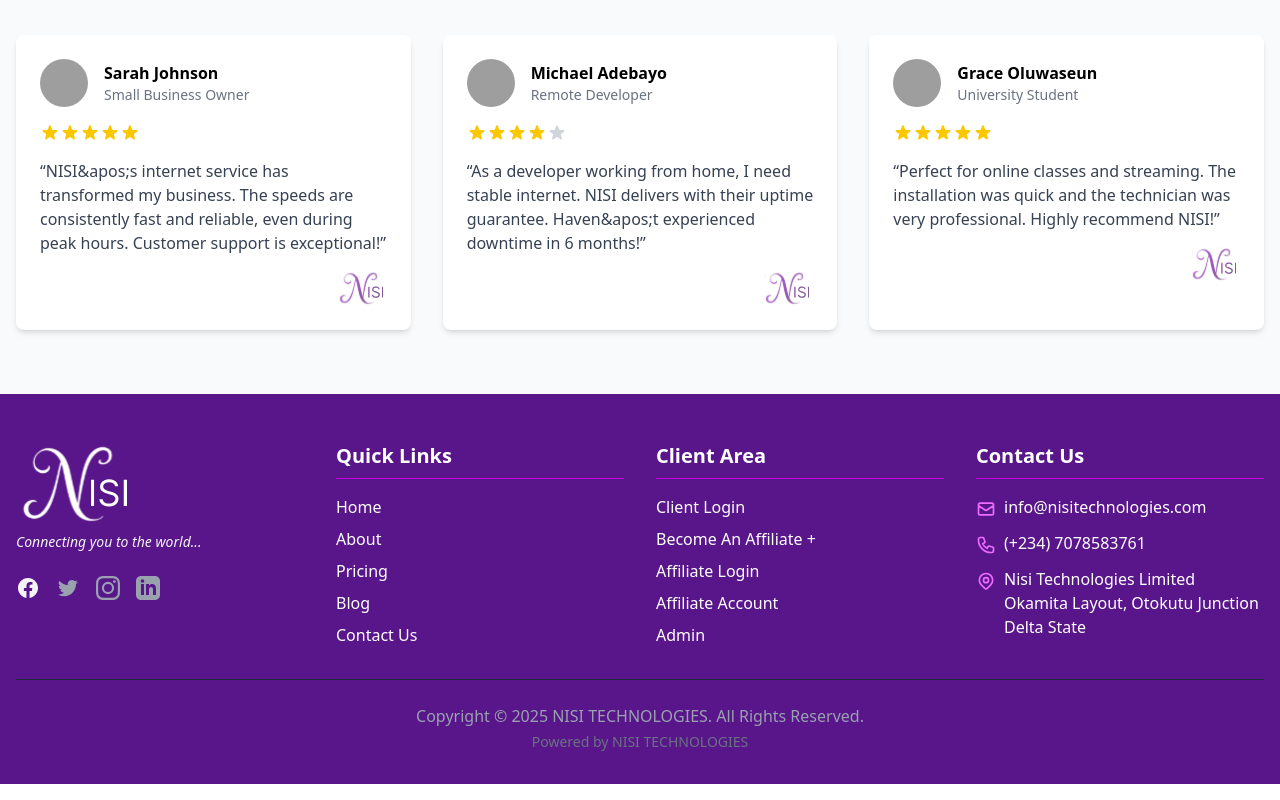
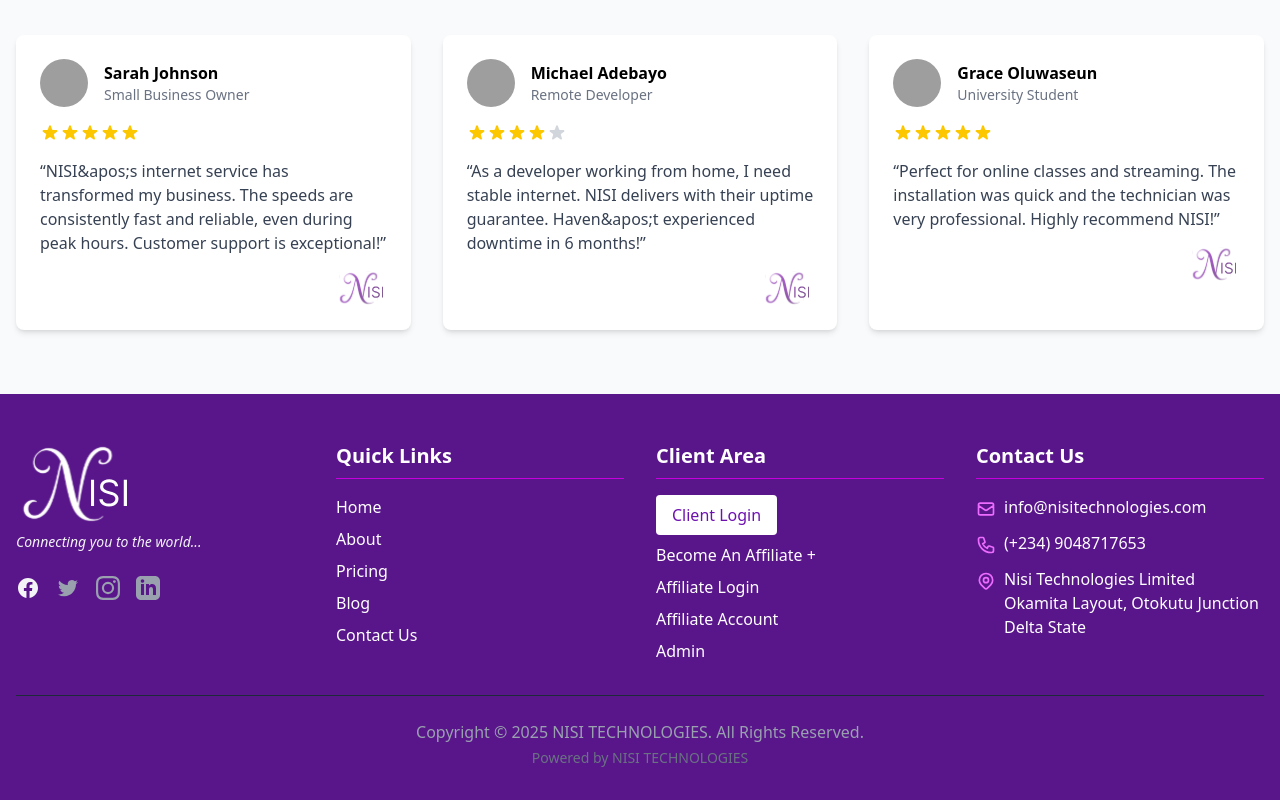
Before and after one commit to Cyril-Awani/Nisi, a Next.js app: page / in a window 1280 px wide. Shown: the part 2187-2987 px from the top of the page. Built offline with nearby package versions, Linux system fonts and the light colour scheme; grey boxes are pictures that could not be loaded.

Commit message:
small fix

```diff
--- a/src/components/Footer.tsx
+++ b/src/components/Footer.tsx
@@ -1,5 +1,6 @@
 import Link from 'next/link';
 import Image from 'next/image';
+import ClientLoginModal from './ClientLoginModal';
 
 export default function Footer() {
 	return (
@@ -141,12 +142,7 @@
 						</h3>
 						<ul className="space-y-2">
 							<li>
-								<Link
-									href="/login"
-									className="hover:text-fuchsia-400 transition"
-								>
-									Client Login
-								</Link>
+								<ClientLoginModal />
 							</li>
 							<li>
 								<Link
@@ -219,7 +215,7 @@
 										d="M3 5a2 2 0 012-2h3.28a1 1 0 01.948.684l1.498 4.493a1 1 0 01-.502 1.21l-2.257 1.13a11.042 11.042 0 005.516 5.516l1.13-2.257a1 1 0 011.21-.502l4.493 1.498a1 1 0 01.684.949V19a2 2 0 01-2 2h-1C9.716 21 3 14.284 3 6V5z"
 									></path>
 								</svg>
-								<span>(+234) 7078583761</span>
+								<span>(+234) 9048717653</span>
 							</div>
 							<div className="flex items-start">
 								<svg
--- a/src/components/Navbar.tsx
+++ b/src/components/Navbar.tsx
@@ -157,7 +157,7 @@
 									<motion.div key={link.href} variants={linkVariants}>
 										<Link
 											href={link.href}
-											className="block text-2xl py-4 hover:text-purple-200  border-purple-700"
+											className="block text-2xl py-4 hover:text-purple-200 border-purple-700"
 											onClick={toggleMenu}
 										>
 											{link.label}
```
